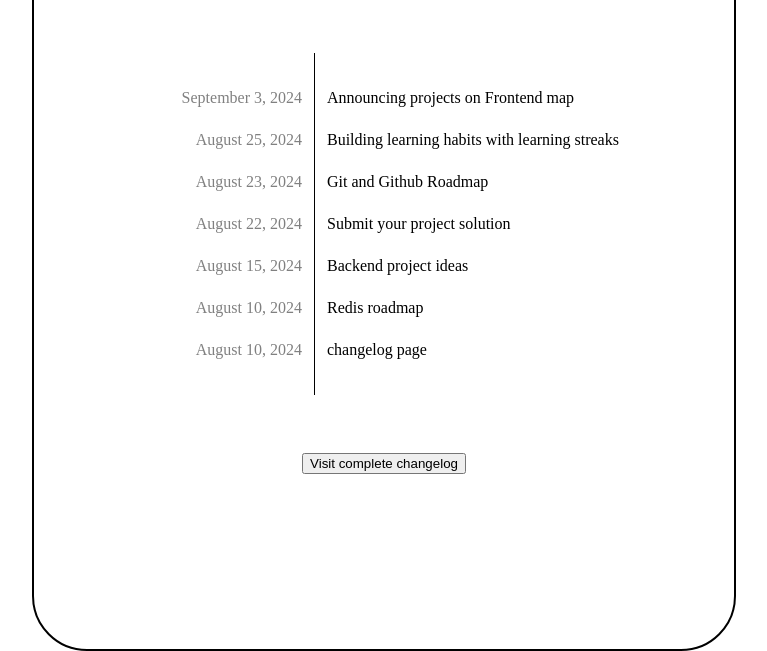
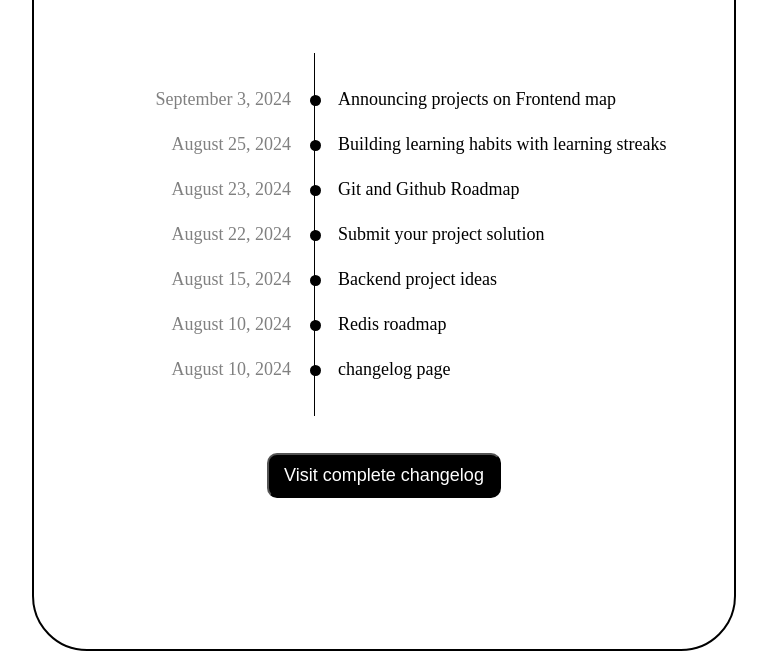
Before and after one commit to SpoorthiK57/web-development, a plain HTML site: page changelog component/index.html in a window 1280 px wide. Shown: the part 153-804 px from the top of the page, without its empty margins (256-1023 px from the left). Drawn offline with Linux system fonts and the light colour scheme.

Commit message:
Added additional changes

```diff
--- a/changelog component/index.html
+++ b/changelog component/index.html
@@ -24,18 +24,18 @@
                 </div>
                 <div class ="right">
                     <div class ="right1"></div>
-                    <div class ="right1">Announcing projects on Frontend map</div>
-                    <div class ="right1">Building learning habits with learning streaks</div>
-                    <div class ="right1">Git and Github Roadmap</div>
-                    <div class ="right1">Submit your project solution</div>
-                    <div class ="right1">Backend project ideas</div>
-                    <div class ="right1">Redis roadmap</div>
-                    <div class ="right1">changelog page</div>
+                    <div class ="right1"><span class="dot"></span>Announcing projects on Frontend map</div>
+                    <div class ="right1"><span class="dot"></span>Building learning habits with learning streaks</div>
+                    <div class ="right1"><span class="dot"></span>Git and Github Roadmap</div>
+                    <div class ="right1"><span class="dot"></span>Submit your project solution</div>
+                    <div class ="right1"><span class="dot"></span>Backend project ideas</div>
+                    <div class ="right1"><span class="dot"></span>Redis roadmap</div>
+                    <div class ="right1"><span class="dot"></span>changelog page</div>
                     <div class ="right1"></div>
                 </div>
             </div>
             <footer class="button1">
-                <button type="button" onclick="index.html">Visit complete changelog</button>
+                <button class="button2" type="button" onclick="window.open('index.html','_blank')">Visit complete changelog</button>
             </footer>
 
         </div>
--- a/changelog component/mystyles.css
+++ b/changelog component/mystyles.css
@@ -36,12 +36,34 @@ body{
     padding: 12px;
     text-align: right;
     color:grey;
+    padding-right: 23px;
+    font-size: large;
 }
 .right1{
     padding: 12px;
     text-align: left;
     border-left:1px solid black;
+    font-size: large;
 }
 .button1{
     text-align: center;
+
+.button2{
+    color: white;
+    background-color: black;
+    padding: 10px 15px;
+    border-radius: 10px;
+    font-size: large;
 }
+
+}
+.dot{
+    height: 11px;
+    width: 11px;
+    background-color: black;
+    border-radius: 50%;
+    position: relative;
+    top: 1px;
+    display: inline-block;
+    left: -17px;
+}
```
